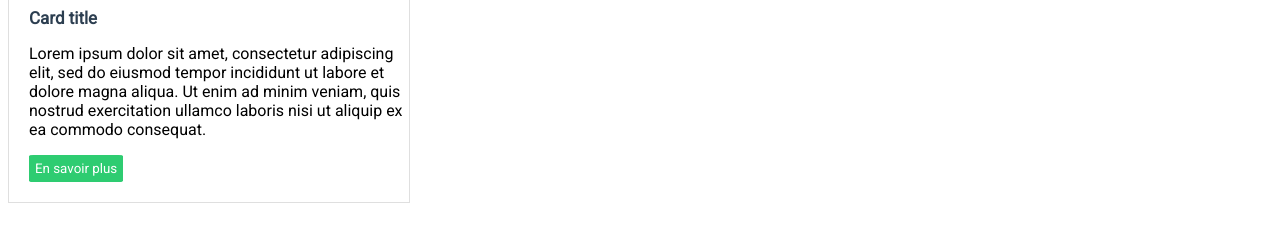
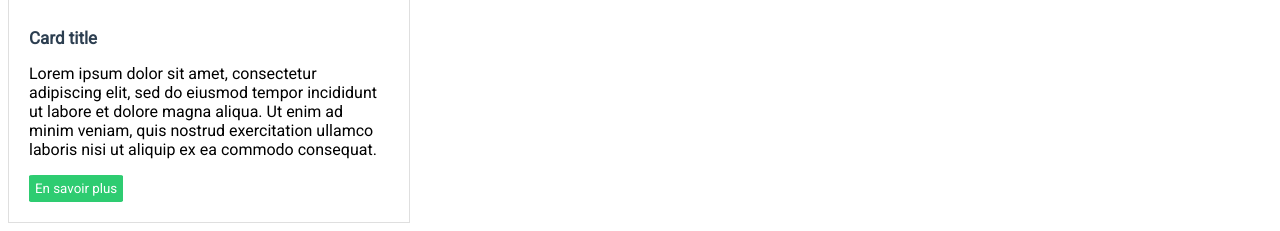
Before and after one commit to CaroleGirard/La-Capsule, a plain HTML site: page index.html in a window 1280 px wide. Shown: the part 725-956 px from the top of the page. Drawn offline with Linux system fonts and the light colour scheme.

Commit message:
card component update padding

```diff
--- a/style.css
+++ b/style.css
@@ -47,8 +47,7 @@ color: #2c3e50;
     background-size: cover;
   }
   .card-content {
-      padding-left: 20px;
-      padding-bottom: 20px;
+      padding: 20px;
   }
   .bouton {
     color: white;
```
